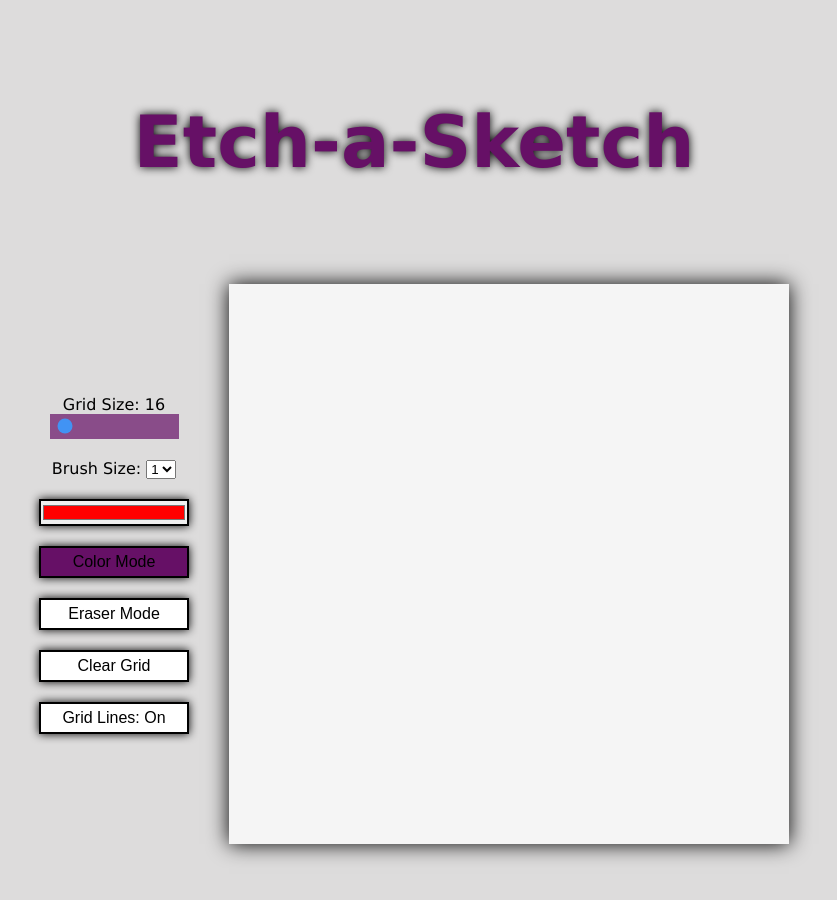
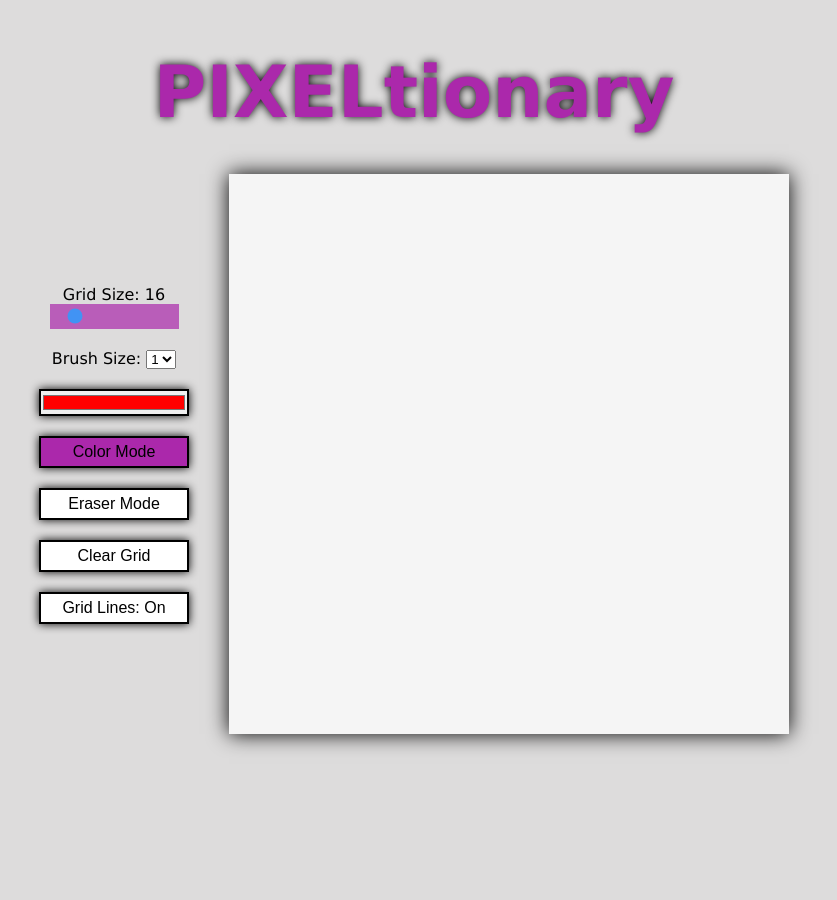
Before and after one commit to MrChub467/etch-a-sketch, a plain HTML site: page index.html in a window 1280 px wide. Shown: the whole page, without its empty margins (226-1063 px from the left). After the commit the page ends 800 px from the top, so only its background shows below. Drawn offline with Linux system fonts and the light colour scheme.

Commit message:
Change to PIXELtionary

```diff
--- a/index.html
+++ b/index.html
@@ -7,12 +7,13 @@
   <link rel="stylesheet" href="./styles.css">
 </head>
 <body>
-  <h1 id="title">Etch-a-Sketch</h1>
   <div class="container">
+    <h1 id="title">PIXELtionary</h1>
+    <div class="game-container">
       <div id="options">
         <div class="size-slider">
           <label for="grid-size-slider" id="grid-size"></label>
-        <input type="range" id="grid-size-slider" name="grid-size" min="10" max="100">
+          <input type="range" id="grid-size-slider" name="grid-size" min="1" max="100">
         </div>
         <div class="brush-button">
           <label for="brush-size" id="brush-text">Brush Size: </label>
@@ -41,7 +42,7 @@
       </div>
       <div id="boxes-container">
       </div>
-
+    </div>
   </div>
 
   <script src="script.js"></script>
--- a/styles.css
+++ b/styles.css
@@ -13,9 +13,15 @@ body {
 #title {
   font-size: 72px;
   text-align: center;
-  margin: 100px;
-  color: rgb(102, 16, 102);
+  margin-top: 50px;
+  color: rgb(171, 40, 171);
   text-shadow: 0 0 10px black;
+}
+
+.game-container {
+  display: flex;
+  gap: 40px;
+  align-items: center;
 }
 
 .container {
@@ -23,6 +29,7 @@ body {
   justify-content: center;
   align-items: center;
   gap: 40px;
+  flex-direction: column;
 }
 
 #options {
@@ -50,7 +57,7 @@ input[type="range"] {
   appearance: none;
   width: 100%;
   height: 25px;
-  background: rgb(102, 16, 102);
+  background: rgb(171, 40, 171);
   outline: none;
   opacity: 0.7;
   -webkit-transition: 0.2s;
@@ -74,7 +81,7 @@ button {
 }
 
 button.active {
-  background-color: rgb(102, 16, 102);
+  background-color: rgb(171, 40, 171);
 }
 
 #boxes-container {
```
Lines whose indentation alone changed are shown as unchanged.
